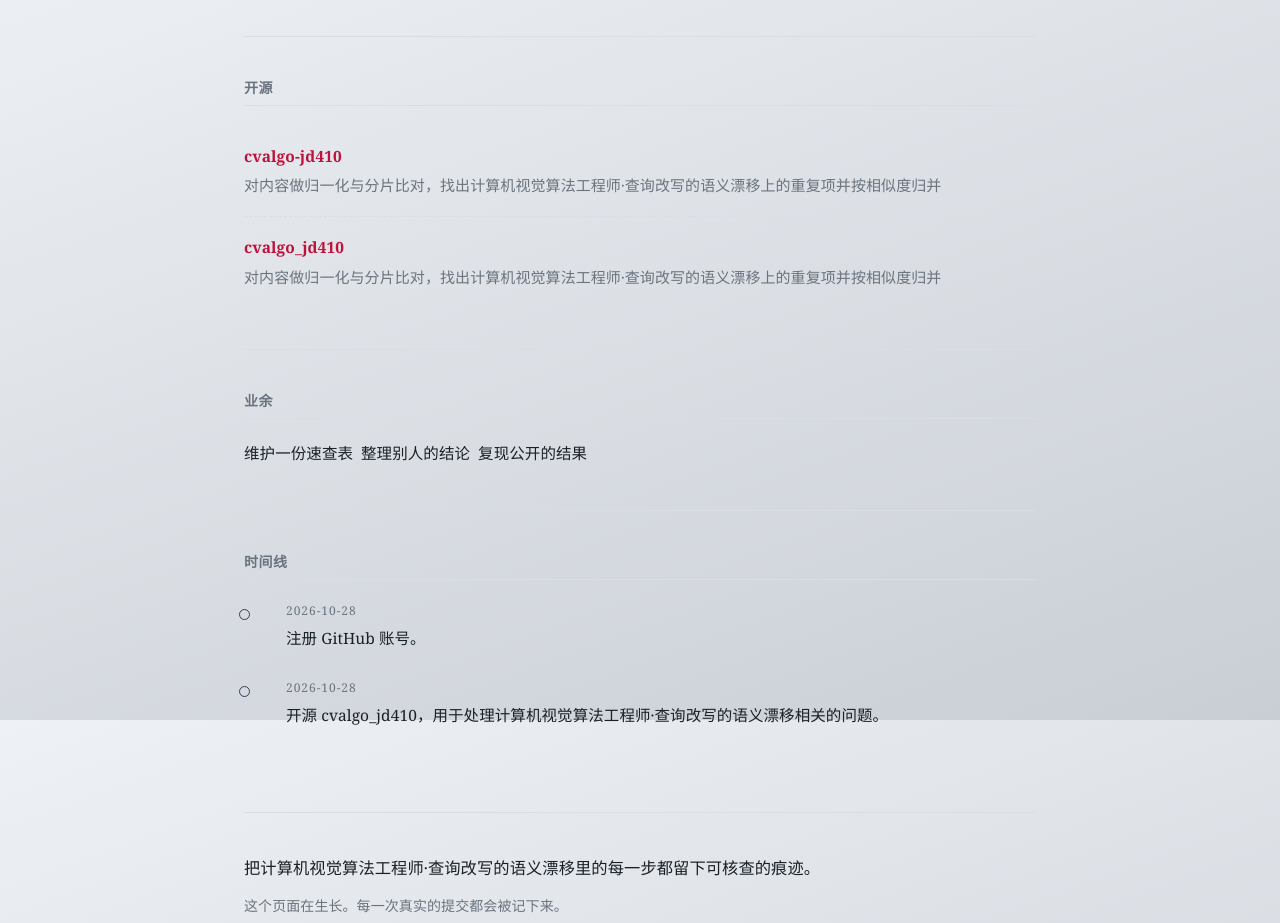
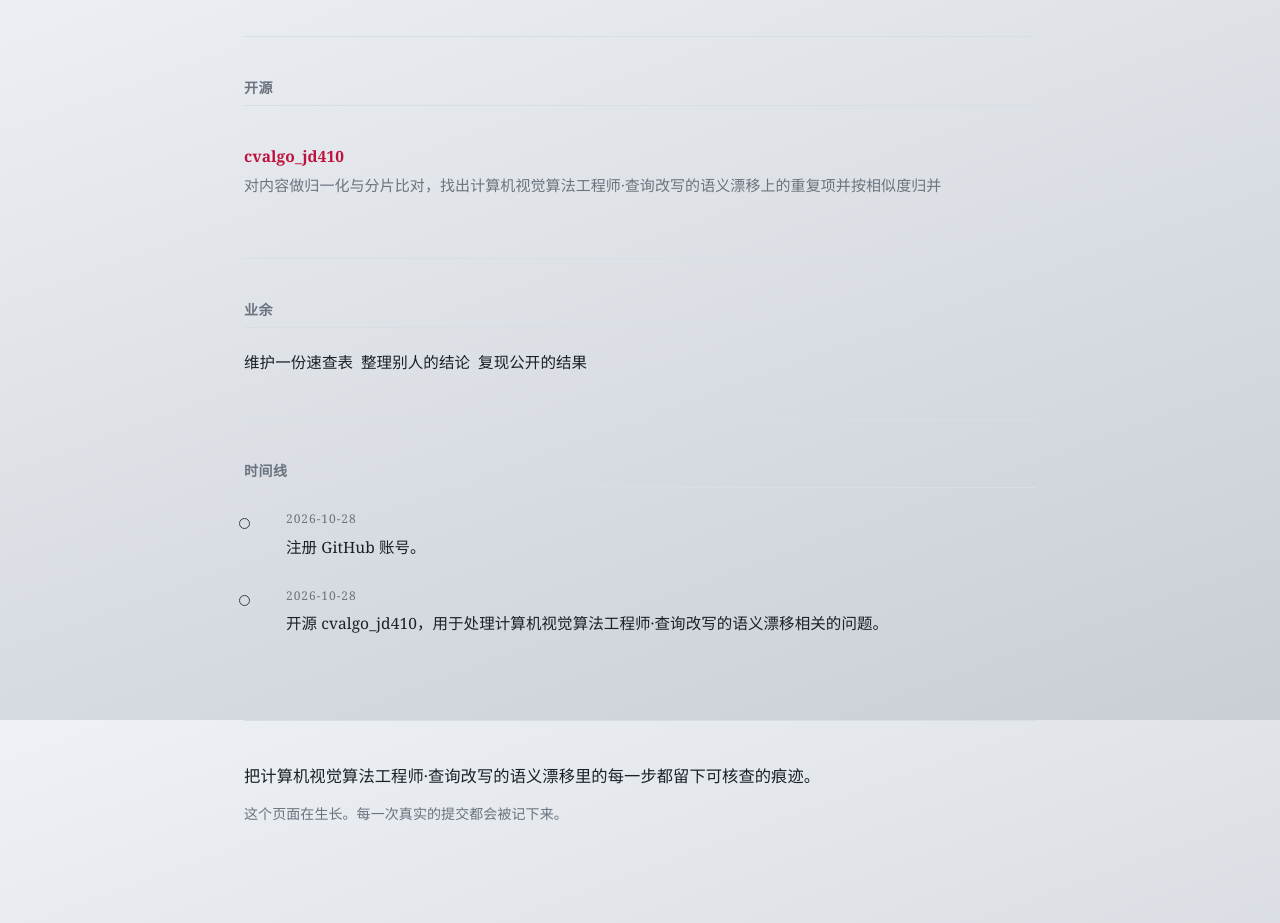
Before and after one commit to erhanilpra/erhanilpra.github.io, a plain HTML site: page index.html in a window 1280 px wide. Shown: the part 880-1803 px from the top of the page. Drawn offline with Linux system fonts and the light colour scheme.

Commit message:
fix: 更新个人站点

```diff
--- a/index.html
+++ b/index.html
@@ -102,9 +102,6 @@
 <section id="work">
   <h2>开源</h2>
   <ul class="repos">
-    <li><div class="name"><a href="https://github.com/erhanilpra/cvalgo-jd410" rel="noopener">cvalgo-jd410</a></div>
-      <div class="desc">对内容做归一化与分片比对，找出计算机视觉算法工程师·查询改写的语义漂移上的重复项并按相似度归并</div>
-    </li>
     <li><div class="name"><a href="https://github.com/erhanilpra/cvalgo_jd410" rel="noopener">cvalgo_jd410</a></div>
       <div class="desc">对内容做归一化与分片比对，找出计算机视觉算法工程师·查询改写的语义漂移上的重复项并按相似度归并</div>
     </li>
```
